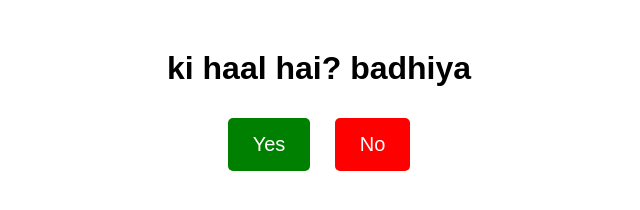
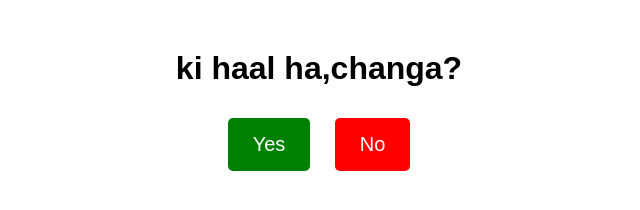
Before and after one commit to msimaisabseintelligent/ForYou, a plain HTML site: page index.html in a window 1280 px wide. Shown: the whole page, without its empty margins (321-961 px from the left). Drawn offline with Linux system fonts and the light colour scheme.

Commit message:
Update index.html

```diff
--- a/index.html
+++ b/index.html
@@ -1,7 +1,7 @@
 <!DOCTYPE html>
 <html>
 <head>
-    <title>TF</title>
+    <title>tf</title>
     <style>
         body { text-align: center; font-family: Arial, sans-serif; margin-top: 50px; }
         .button { padding: 15px 25px; font-size: 20px; cursor: pointer; border: none; border-radius: 5px; margin: 10px; }
@@ -26,7 +26,7 @@
     </script>
 </head>
 <body>
-    <h1>ki haal hai? badhiya</h1>
+    <h1>ki haal ha,changa?</h1>
     <button id="yes" class="button" onclick="swapButtons()">Yes</button>
     <button id="no" class="button" onclick="goToNoPage()">No</button>
 </body>
```
